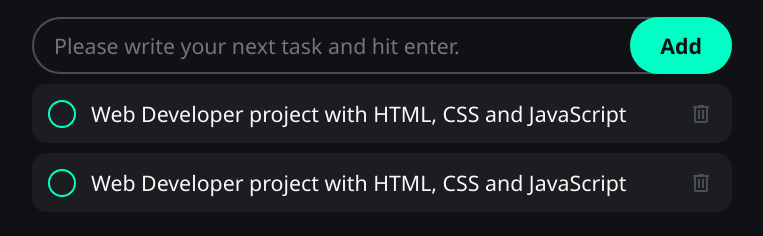
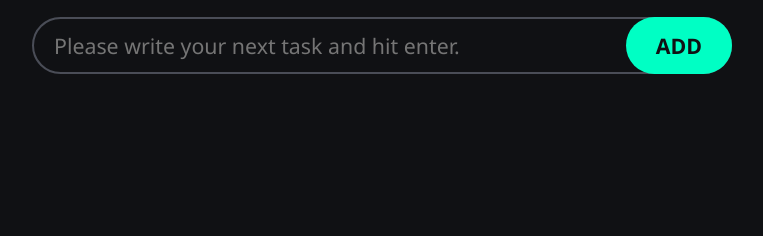
Before and after one commit to Shigune/TodoApp, a plain HTML site: page index.html in a window 1280 px wide. Shown: the part 200-436 px from the top of the page, without its empty margins (258-1021 px from the left). Drawn offline with Linux system fonts and the light colour scheme.

Commit message:
WIP Hided some HTML lines and working on JS

```diff
--- a/Script.js
+++ b/Script.js
@@ -0,0 +1,9 @@
+const todoForm = document.querySelector('form');
+const todoInput = document.getElementById('todo-input');
+const todoListUL = document.getElementById('todo-list');
+
+let allTodos = [];
+
+todoForm.addEventListener('submit', function(e){
+    alert('Form submitted');
+})
--- a/index.html
+++ b/index.html
@@ -12,10 +12,10 @@
     <div class="wrapper">
         <form action="#">
             <input id=todo-input type="text" placeholder="Please write your next task and hit enter." autocomplete="off">
-            <button id="add-button">Add</button>
+            <button id="add-button">ADD</button>
         </form>
         <ul id="todo-list">
-            <li class="todo">
+            <!-- <li class="todo">
                 <input type="checkbox" id="todo-1">
                 <label class="custom-checkbox" for="todo-1">
                 <svg fill="transparent" xmlns="http://www.w3.org/2000/svg" height="24" viewBox="0 -960 960 960" width="24"><path d="M382-240 154-468l57-57 171 171 367-367 57 57-424 424Z"/>
@@ -40,7 +40,7 @@
             <button class="delete-button">
                 <svg fill="var(--secondary-color)" xmlns="http://www.w3.org/2000/svg" height="24" viewBox="0 -960 960 960" width="24"><path d="M280-120q-33 0-56.5-23.5T200-200v-520h-40v-80h200v-40h240v40h200v80h-40v520q0 33-23.5 56.5T680-120H280Zm400-600H280v520h400v-520ZM360-280h80v-360h-80v360Zm160 0h80v-360h-80v360ZM280-720v520-520Z"/></svg>
             </button>
-            </li>
+            </li> -->
         </ul>
     </div>
 </body>
```
